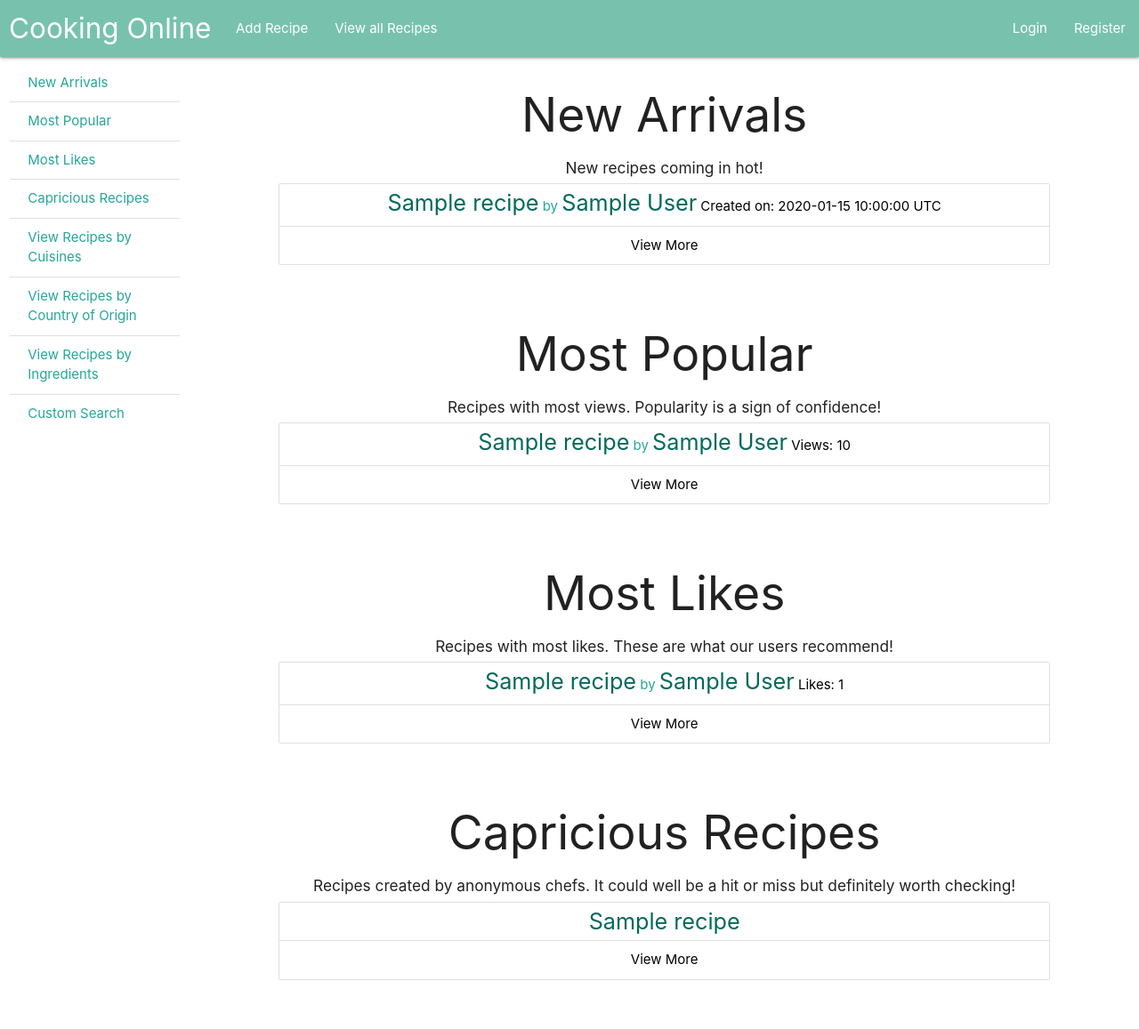
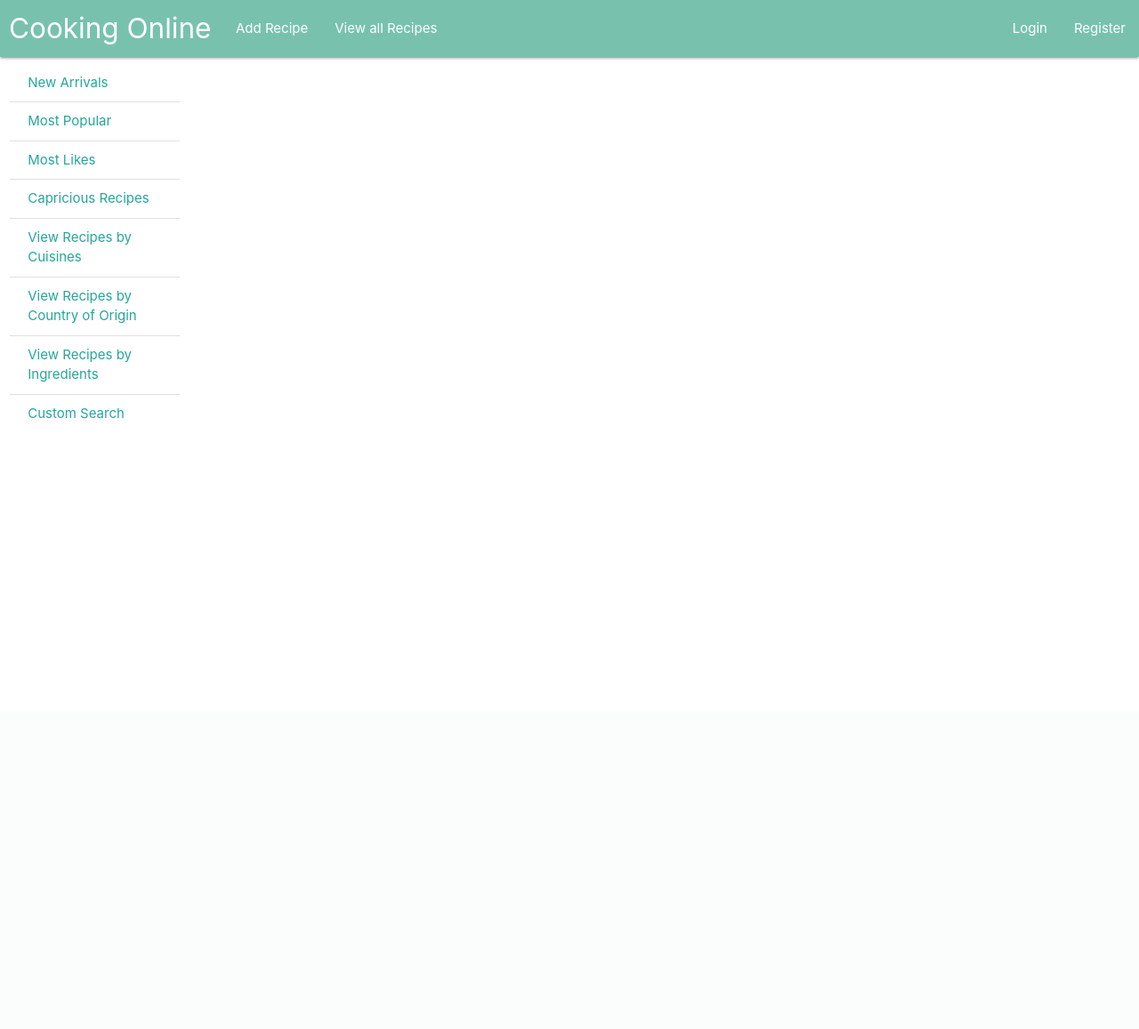
Before and after one commit to Code-Institute-Submissions/DCD-MilestoneProject, a Flask app: page / in a window 1280 px wide. Shown: the whole page at 89% size. After the commit the page ends 471 px from the top, so only its background shows below. Run offline with Flask 2, Linux system fonts and the light colour scheme; a database or web service that is not in the repository returns one stand-in record (values such as "Sample title"); some libraries are stand-ins or nearby versions.

Commit message:
inital commit to major branch point

```diff
--- a/app.py
+++ b/app.py
@@ -14,14 +14,6 @@ app.config['MONGO_URI'] = 'mongodb://admin:admin123@ds243041.mlab.com:43041/dcd-
 
 mongo = PyMongo(app)
 
-def categorise(category_name, user_input):
-    output = []
-    for key, val in user_input.items():
-        if category_name in key:
-            output.append(val)
-
-    return output
-
 class UserForm(FlaskForm):
     username = StringField('username', validators=[InputRequired(), Length(max=20)])
     password = PasswordField('password', validators=[InputRequired(), Length(max=20)])
@@ -29,12 +21,7 @@ class UserForm(FlaskForm):
 
 @app.route('/')
 def index():
-    new_arrivals = mongo.db.recipes.find().sort([('time_created', -1)]).limit(5)
-    most_popular = mongo.db.recipes.find().sort([('views', -1)]).limit(5)
-    most_upvote = mongo.db.recipes.find().sort([('upvote_count', -1)]).limit(5)
-    random_pointer = mongo.db.recipes.find({"author": 'guest' }).sort([('time_created', -1)]).limit(5)
-    random = [r for r in random_pointer]
-    return render_template('index.html', new_arrivals=new_arrivals, most_popular=most_popular, most_upvote=most_upvote, random=random)
+    return render_template('index.html')
 
 @app.route('/login', methods=['GET',  'POST'])
 def login():
@@ -79,7 +66,7 @@ def logout():
 
 @app.route('/add_recipe')
 def add_recipe():
-    return render_template('add_recipe.html', countries=mongo.db.countries.find(), allergens=mongo.db.allergens.find())
+    return render_template('add_recipe.html', cuisines=mongo.db.cuisines.find() ,countries=mongo.db.countries.find(), allergens=mongo.db.allergens.find())
 
 @app.route('/insert_recipe', methods=['POST'])
 def insert_recipe():
@@ -88,17 +75,14 @@ def insert_recipe():
     # Reorganise all data before inserting into database
     user_input = request.form.to_dict()
 
-    # Separate cuisines into a separate list
-    cuisines = categorise('cuisine', user_input)
-
     # Separate ingredients into a separate dictionary
     ingredients = []
     unit = []
     for key, val in user_input.items():
         if 'ingredient' in key:
-            ingredients.append(val)
+            ingredients.append(val.lower())
         if 'unit' in key:
-            unit.append(val)
+            unit.append(val.lower())
 
     ingredients_unit = {}
     for x in range(0, len(ingredients)):
@@ -115,9 +99,9 @@ def insert_recipe():
 
     # Reorganise all data into one dictionary before inserting into database
     data = {
-        "recipe_name": request.form['name'],
+        "recipe_name": request.form['name'].lower(),
         "origin": request.form['origin'],
-        "cuisine": cuisines, # A list
+        "cuisine": request.form['cuisine'],
         "ingredients": ingredients_unit, # A dictionary
         "allergens": request.form.getlist('allergens'),
         "instructions": instructions, # A dictionary
@@ -132,12 +116,13 @@ def insert_recipe():
     recipes.insert_one(data)
 
     # Since id is auto generated and there is no way to retrieve it at this point
-    # so using exact parameters user just given to find the newly created recipe and redirect to that
+    # so using exact parameters user just given to find the newly created recipe and retrieve id from the record found,
+    # Then use the id for redirect to view_recipe.
 
     recipe = mongo.db.recipes.find_one({
         "recipe_name": request.form['name'],
         "origin": request.form['origin'],
-        "cuisine": cuisines, # A list
+        "cuisine": request.form['cuisine'],
         "ingredients": ingredients_unit, # A dictionary
         "allergens": request.form.getlist('allergens'),
         "instructions": instructions, # A dictionary
@@ -156,7 +141,7 @@ def edit_recipe(recipe_id):
     recipe = mongo.db.recipes.find_one({"_id": ObjectId(recipe_id)})
     # Only allows users to update recipes they created.
     if 'username' in session and session['username'] == recipe['author']:
-        return render_template('edit_recipe.html', recipe=recipe, countries=mongo.db.countries.find(), allergens=mongo.db.allergens.find())
+        return render_template('edit_recipe.html', recipe=recipe, cuisines=mongo.db.cuisines.find(), countries=mongo.db.countries.find(), allergens=mongo.db.allergens.find())
 
     return redirect('/')
 
@@ -164,7 +149,6 @@ def edit_recipe(recipe_id):
 def update_recipe(recipe_id):
     recipe = mongo.db.recipes.find_one({"_id": ObjectId(recipe_id)})
     user_input = request.form.to_dict()
-    cuisines = categorise('cuisine', user_input)
     ingredients = []
     unit = []
     for key, val in user_input.items():
@@ -186,7 +170,7 @@ def update_recipe(recipe_id):
         { '$set': {
                     "recipe_name": request.form['name'],
                     "origin": request.form['origin'],
-                    "cuisine": cuisines, # A list
+                    "cuisine": request.form['cuisine'],
                     "ingredients": ingredients_unit, # A dictionary
                     "allergens": request.form.getlist('allergens'),
                     "instructions": instructions,
@@ -232,24 +216,28 @@ def user_page(user_name):
 
 @app.route('/new_arrivals')
 def new_arrivals():
-    new_arrivals = mongo.db.recipes.find().sort([('time_created', -1)]).limit(20)
+    new_arrivals = mongo.db.recipes.find().sort([('time_created', -1)])
     return render_template('new_arrivals.html', new_arrivals=new_arrivals)
 
 @app.route('/most_popular')
 def most_popular():
-    most_popular = mongo.db.recipes.find().sort([('views', -1)]).limit(20)
+    most_popular = mongo.db.recipes.find().sort([('views', -1)])
     return render_template('most_popular.html', most_popular=most_popular)
 
 @app.route('/most_upvote')
 def most_upvote():
-    most_upvote = mongo.db.recipes.find().sort([('upvote_count', -1)]).limit(5)
+    most_upvote = mongo.db.recipes.find().sort([('upvote_count', -1)])
     return render_template('most_upvote.html', most_upvote=most_upvote)
 
 @app.route('/guest_recipes')
 def guest_recipes():
-    random_pointer = mongo.db.recipes.find({"author": 'guest' }).sort([('time_created', -1)]).limit(20)
+    random_pointer = mongo.db.recipes.find({"author": 'guest' }).sort([('time_created', -1)])
     random = [r for r in random_pointer]
     return render_template('guest_recipes.html', random=random)
+
+@app.route('/recipes_by_cuisines')
+def recipes_by_cuisines():
+    return render_template('recipes_by_cuisines.html')
 
 if __name__ == '__main__':
     if __name__ == '__main__':
--- a/static/js/main.js
+++ b/static/js/main.js
@@ -1,10 +1,7 @@
 $(document).ready(function() {
     $('.sidenav').sidenav();
     $('select').formSelect();
-    $('.chips-placeholder').chips({
-        placeholder: 'Cuisine',
-        secondaryPlaceholder: 'Enter more'
-    });
+    $('.chips').chips();
     $('.tooltipped').tooltip();
 
     $('.add_cuisine').click(function() {
--- a/templates/base.html
+++ b/templates/base.html
@@ -1,4 +1,4 @@
-<!--<!DOCTYPE html>-->
+<!DOCTYPE html>
 <html lang="en">
 
 <head>
@@ -35,12 +35,12 @@
     </div>
 
     <div class="row">
-        <div class="col s12 m4 l2 index_layout hide-on-small-only collection" id="side_bar">
+        <div class="col s12 m4 l2 index_layout hide-on-med-and-down collection" id="side_bar">
             <a href="{{ url_for('new_arrivals') }}" class="collection-item">New Arrivals</a>
             <a href="{{ url_for('most_popular') }}" class="collection-item">Most Popular</a>
             <a href="{{ url_for('most_upvote') }}" class="collection-item">Most Likes</a>
             <a href="{{ url_for('guest_recipes') }}" class="collection-item">Capricious Recipes</a>
-            <a href="#" class="collection-item">View Recipes by Cuisines</a>
+            <a href="{{ url_for('recipes_by_cuisines') }}" class="collection-item">View Recipes by Cuisines</a>
             <a href="#" class="collection-item">View Recipes by Country of Origin</a>
             <a href="#" class="collection-item">View Recipes by Ingredients</a>
             <a href="#" class="collection-item">Custom Search</a>
@@ -67,7 +67,7 @@
         <li><a href="{{ url_for('most_popular') }}">Most Popular</a></li>
         <li><a href="{{ url_for('most_upvote') }}">Most Likes</a></li>
         <li><a href="{{ url_for('guest_recipes') }}">Capricious Recipes</a></li>
-        <li><a href="#">View Recipes by Cuisines</a></li>
+        <li><a href="{{ url_for('recipes_by_cuisines') }}">View Recipes by Cuisines</a></li>
         <li><a href="#">View Recipes by Country of Origin</a></li>
         <li><a href="#">View Recipes by Ingredients</a></li>
         <li><a href="#">Custom Search</a></li>
--- a/templates/guest_recipes.html
+++ b/templates/guest_recipes.html
@@ -7,7 +7,7 @@
             <h6>Recipes created by anonymous chefs. It could well be a hit or miss but definitely worth checking!</h6>
             <div class="collection">
             {% for r in random %}
-                <a href="{{ url_for('view_recipe', recipe_id=r._id) }}" class="collection-item"><span class="flow-text teal-text text-darken-3">{{ r.recipe_name }}</span></a>
+                <a href="{{ url_for('view_recipe', recipe_id=r._id) }}" class="collection-item"><span class="flow-text teal-text text-darken-3">{{ r.recipe_name.title() }}</span></a>
             {% endfor %}
             </div>
         </div>
--- a/templates/index.html
+++ b/templates/index.html
@@ -1,56 +1,5 @@
 {% extends 'base.html' %} {% block content %}
-<div class="col s12 m8 l10 offset-m4 offset-l2 center-align">
-    <div class="row">
-        <div class="col s12 m10 offset-m1">
-            <h2>New Arrivals</h2>
-            <h6>New recipes coming in hot!</h6>
-            <div class="collection">
-            {% for n in new_arrivals %}
-                <a href="{{ url_for('view_recipe', recipe_id=n._id) }}" class="collection-item"><span class="flow-text teal-text text-darken-3">{{ n.recipe_name }}</span> by <span class="flow-text teal-text text-darken-3">{{ n.author }}</span> <span class="black-text">Created on: {{ n.time_created.strftime('%Y-%m-%d %H:%M:%S') }} UTC</span></a>
-            {% endfor %}
-            <a href="{{ url_for('new_arrivals') }}" class="collection-item"><span class="black-text">View More</span></a>
-            </div>
-        </div>
-    </div>
-
-    <div class="row">
-        <div class="col s12 m10 offset-m1">
-            <h2>Most Popular</h2>
-            <h6>Recipes with most views. Popularity is a sign of confidence!</h6>
-            <div class="collection">
-            {% for m in most_popular %}
-                <a href="{{ url_for('view_recipe', recipe_id=m._id) }}" class="collection-item"><span class="flow-text teal-text text-darken-3">{{ m.recipe_name }}</span> by <span class="flow-text teal-text text-darken-3">{{ m.author }}</span> <span class="black-text">Views: {{ m.views }}</span></a>
-            {% endfor %}
-            <a href="{{ url_for('most_popular') }}" class="collection-item"><span class="black-text">View More</span></a>
-            </div>
-        </div>
-    </div>
-
-    <div class="row">
-        <div class="col s12 m10 offset-m1">
-            <h2>Most Likes</h2>
-            <h6>Recipes with most likes. These are what our users recommend!</h6>
-            <div class="collection">
-            {% for m in most_upvote %}
-                <a href="{{ url_for('view_recipe', recipe_id=m._id) }}" class="collection-item"><span class="flow-text teal-text text-darken-3">{{ m.recipe_name }}</span> by <span class="flow-text teal-text text-darken-3">{{ m.author }}</span> <span class="black-text">Likes: {{ m.upvote_count }}</span></a>
-            {% endfor %}
-            <a href="{{ url_for('most_upvote') }}" class="collection-item"><span class="black-text">View More</span></a>
-            </div>
-        </div>
-    </div>
-
-    <div class="row">
-        <div class="col s12 m10 offset-m1">
-            <h2>Capricious Recipes</h2>
-            <h6>Recipes created by anonymous chefs. It could well be a hit or miss but definitely worth checking!</h6>
-            <div class="collection">
-            {% for r in random %}
-                <a href="{{ url_for('view_recipe', recipe_id=r._id) }}" class="collection-item"><span class="flow-text teal-text text-darken-3">{{ r.recipe_name }}</span></a>
-            {% endfor %}
-            <a href="{{ url_for('guest_recipes') }}" class="collection-item"><span class="black-text">View More</span></a>
-            </div>
-        </div>
-    </div>
+<div class="col s12 m12 l10 offset-l2 center-align">
 
 </div>
 {% endblock %}
--- a/templates/most_popular.html
+++ b/templates/most_popular.html
@@ -7,7 +7,7 @@
             <h6>Recipes with most views. Popularity is a sign of confidence!</h6>
             <div class="collection">
             {% for m in most_popular %}
-                <a href="{{ url_for('view_recipe', recipe_id=m._id) }}" class="collection-item"><span class="flow-text teal-text text-darken-3">{{ m.recipe_name }}</span> by <span class="flow-text teal-text text-darken-3">{{ m.author }}</span> <span class="black-text">Views: {{ m.views }}</span></a>
+                <a href="{{ url_for('view_recipe', recipe_id=m._id) }}" class="collection-item"><span class="flow-text teal-text text-darken-3">{{ m.recipe_name.title() }}</span> by <span class="flow-text teal-text text-darken-3">{{ m.author }}</span> <span class="black-text">Views: {{ m.views }}</span></a>
             {% endfor %}
             </div>
         </div>
--- a/templates/most_upvote.html
+++ b/templates/most_upvote.html
@@ -7,7 +7,7 @@
             <h6>Recipes with most likes. These are what our users recommend!</h6>
             <div class="collection">
             {% for m in most_upvote %}
-                <a href="{{ url_for('view_recipe', recipe_id=m._id) }}" class="collection-item"><span class="flow-text teal-text text-darken-3">{{ m.recipe_name }}</span> by <span class="flow-text teal-text text-darken-3">{{ m.author }}</span> <span class="black-text">Likes: {{ m.upvote_count }}</span></a>
+                <a href="{{ url_for('view_recipe', recipe_id=m._id) }}" class="collection-item"><span class="flow-text teal-text text-darken-3">{{ m.recipe_name.title() }}</span> by <span class="flow-text teal-text text-darken-3">{{ m.author }}</span> <span class="black-text">Likes: {{ m.upvote_count }}</span></a>
             {% endfor %}
             </div>
         </div>
--- a/templates/new_arrivals.html
+++ b/templates/new_arrivals.html
@@ -7,7 +7,7 @@
             <h6>New recipes coming in hot!</h6>
             <div class="collection">
             {% for n in new_arrivals %}
-                <a href="{{ url_for('view_recipe', recipe_id=n._id) }}" class="collection-item"><span class="flow-text teal-text text-darken-3">{{ n.recipe_name }}</span> by <span class="flow-text teal-text text-darken-3">{{ n.author }}</span> <span class="black-text">Created on: {{ n.time_created.strftime('%Y-%m-%d %H:%M:%S') }} UTC</span></a>
+                <a href="{{ url_for('view_recipe', recipe_id=n._id) }}" class="collection-item"><span class="flow-text teal-text text-darken-3">{{ n.recipe_name.title() }}</span> by <span class="flow-text teal-text text-darken-3">{{ n.author }}</span> <span class="black-text">Created on: {{ n.time_created.strftime('%Y-%m-%d %H:%M:%S') }} UTC</span></a>
             {% endfor %}
             </div>
         </div>
```
Also changed, not shown: templates/add_recipe.html (+7 -6 lines), templates/edit_recipe.html (+8 -9 lines), templates/recipes_by_cuisines.html (added, +11 -0 lines), templates/user_page.html (+5 -5 lines), templates/view_recipe.html (+6 -7 lines), README.md.
